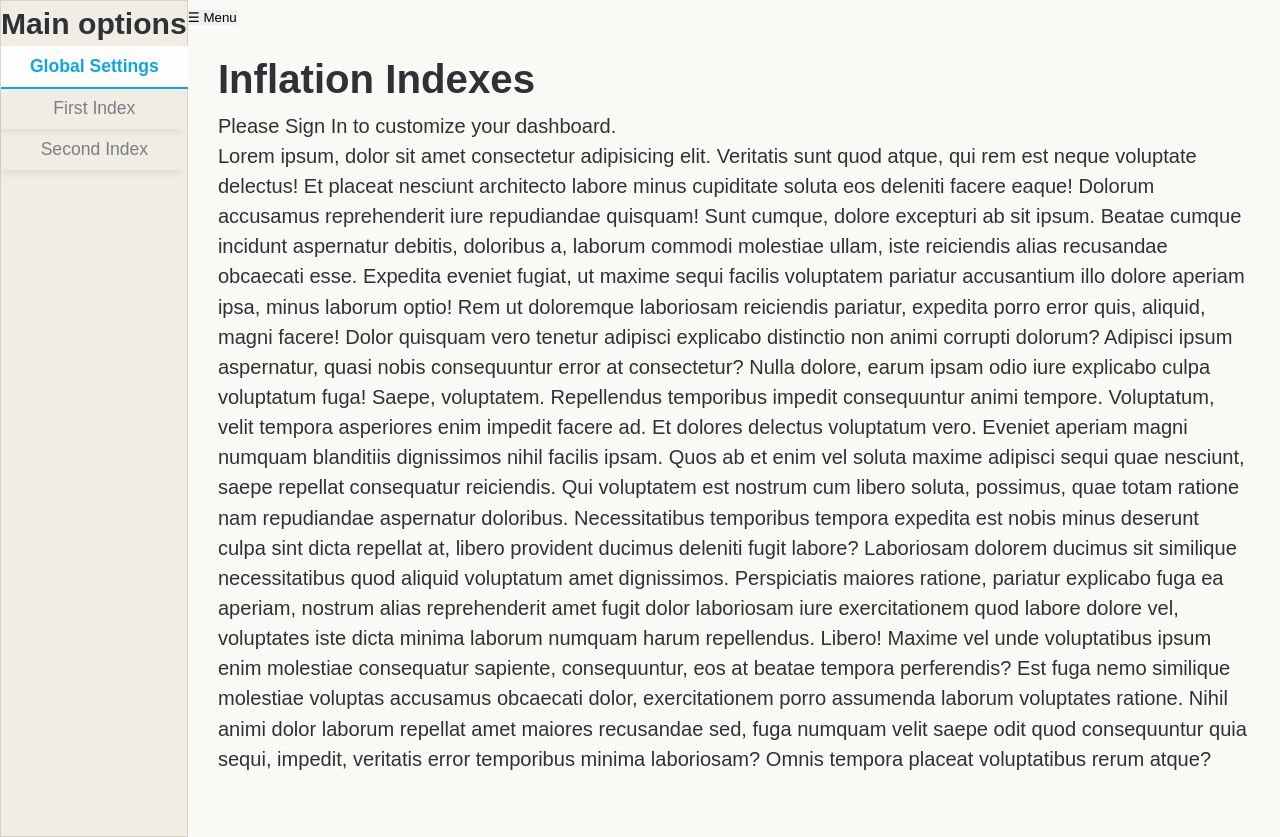
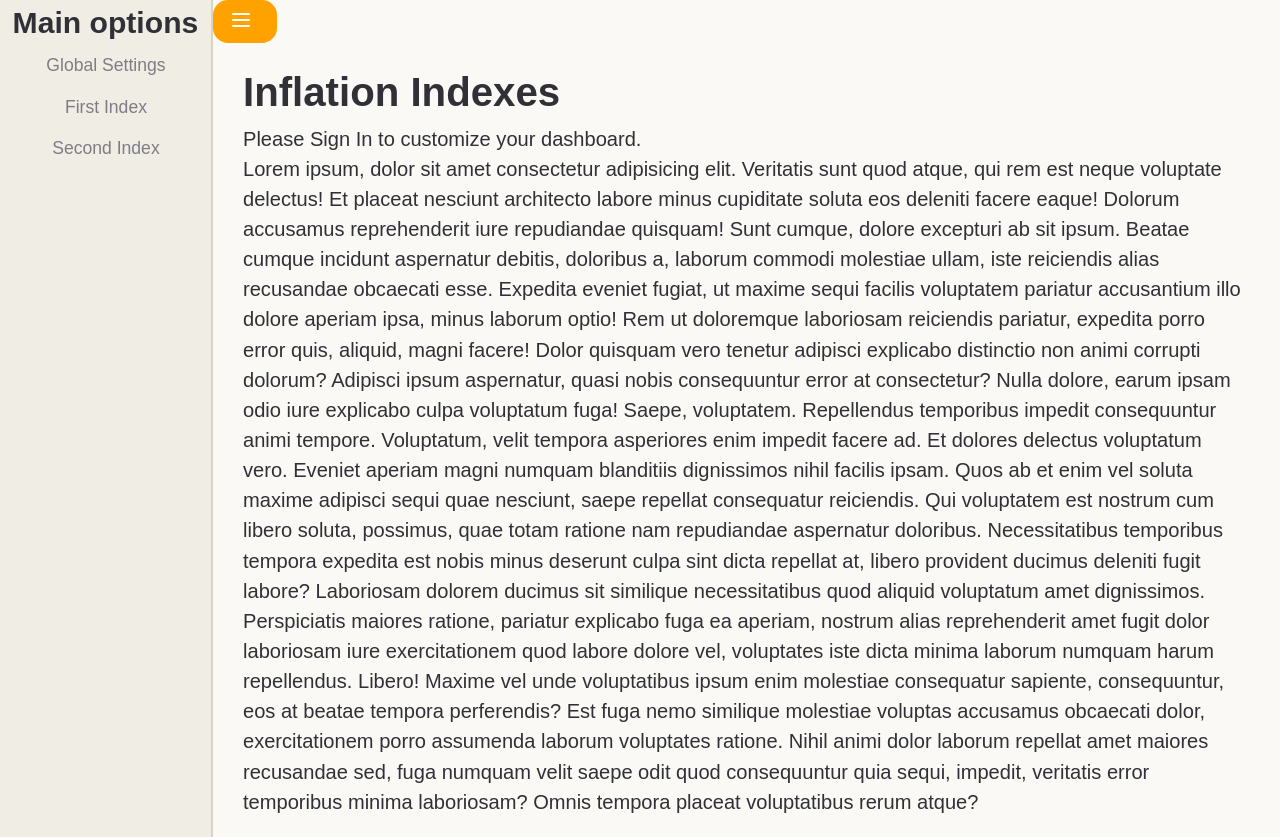
Before and after one commit to Hekeng/SQL-PHP_Practice, a PHP site: page /SQL-PHP_Practice/ in a window 1280 px wide. Shown: the part 72-909 px from the top of the page. Run offline with PHP 8.4, Linux system fonts and the light colour scheme.

Commit message:
finished the sidebar

```diff
--- a/SQL_Practice/assets/css/style.css
+++ b/SQL_Practice/assets/css/style.css
@@ -153,13 +153,13 @@ html {
 }
 
 .logo-box:hover strong {
-  color: var(--primary-700);
+  color: var(--accent-500);
   transform: translateY(-2px);
   text-shadow: 0 4px 6px rgba(0, 0, 0, 0.2);
 }
 
 .logo-box:active strong {
-  color: var(--primary-700);
+  color: var(--accent-500);
   transform: translateY(0px);
 
 }
@@ -254,21 +254,29 @@ body {
 
 .sidebar{
   display: flex;
-  flex-direction: column;
+
+  flex-direction: row;
   /* padding-right: var(--space-xs); */
+  width: auto;
+  min-width: 15rem;
+  max-width: 50rem;
   z-index: 10;
   background-color:  var(--gray-100);
-
-  border: 1px solid var(--gray-300);
-
   transform: translateY(0);
   transition: transform 0.4s cubic-bezier(0.175, 0.885, 0.32, 1.275);
 
 }
 
+.sidebar h2{
+  padding: 0rem 1rem ;
+}
+
 .options-navigation {
+  border-right: 1px solid var(--gray-300);
+  flex-shrink: 0;
   display: flex;
   flex-direction: column;
+
 }
 
 .nav-group {
@@ -303,9 +311,10 @@ body {
   position: relative;
   margin-right: -1px;
 
+  transition: all 0.4s ease;
   /* box-shadow: var(--shd-low); */
-  box-shadow: -4px 4px 10px -3px rgba(0,0,0,0.1);
-  transition: transform var(--t-fast), box-shadow var(--t-fast);
+  /* box-shadow: -4px 4px 10px -3px rgba(0,0,0,0.1);
+  transition: transform var(--t-fast), box-shadow var(--t-fast); */
 
 }
 
@@ -347,8 +356,32 @@ body {
 
 }
 
+.options {
+  display: grid;
+  grid-template-columns: 1fr;
+  border-right: 1px solid var(--gray-300);
+  max-width: 0;
+  width: 20rem;
+  overflow: hidden;
+  width: auto;
+  transition: max-width 0.4s;
+}
 
-.options {
+.options.is-active {
+  max-width: 50rem;
+}
+
+.options-panel.is-hidden {
+  opacity: 0;
+  pointer-events: none;
+
+}
+
+.options-panel{
+  grid-area: 1 / 1;
+  opacity: 1;
+  transition: opacity 0.4s ease-in-out;
+  padding: var(--space-md);
 }
 
 .shortUserInfo {
@@ -379,6 +412,37 @@ body {
 .is-none {
 }
 .only-admin {
+}
+
+.sidebar-toggle {
+  background-color: var(--accent-500); /* Твой оранжевый */
+  color: #ffffff;
+  border: none;
+  border-radius: var(--br-md);
+  padding: 8px 16px;
+  display: flex;
+  align-items: center;
+  gap: 8px;
+  cursor: pointer;
+  transition: background-color var(--t-fast);
+}
+
+.sidebar-toggle:hover {
+  background-color: var(--accent-700);
+}
+
+/* Скрываем шеврон по умолчанию */
+.sidebar-toggle .icon-chevron {
+  display: none;
+}
+
+/* При ховере прячем сэндвич и показываем шеврон */
+.sidebar-toggle:hover .icon-menu {
+  display: none;
+}
+
+.sidebar-toggle:hover .icon-chevron {
+  display: block;
 }
 
 /* ================= AUTH OVERLAY ================= */
--- a/SQL_Practice/assets/js/script.js
+++ b/SQL_Practice/assets/js/script.js
@@ -156,6 +156,7 @@ function switchPanels(triggerElement) {
 				panel.classList.add("is-hidden");
 		}
 	}
+    container.classList.add("is-active");
 
 }
 
--- a/SQL_Practice/includes/help.txt
+++ b/SQL_Practice/includes/help.txt
@@ -231,3 +231,6 @@ grid-row: span 3; — занять 3 ряда в высоту.
 Активная кнопка,Текст: var(--primary-500),"Яркий синий/голубой акцент покажет, где мы сейчас."
 Индикатор (полоска),  var(--accent-500),"Маленькая оранжевая полоска слева у активной кнопки — ""вишенка на торте""."
 Аватарка (буквы),Фон: var(--info) / Текст: #fff,Спокойный серо-зеленый фон для букв выглядит профессионально.
+
+
+Есть отличное API: ExchangeRate-API (у них есть бесплатный тариф).
--- a/SQL_Practice/index.php
+++ b/SQL_Practice/index.php
@@ -20,26 +20,30 @@ require_once TEMPLATES_PATH . '/header.tpl';
 			<div class="userE-mail"></div>
 		</div>
 
-		<nav class="nav-group">
+		<nav class="nav-group"
+				>
 			<h2 class="nav-caption">Main options</h2>
-			<ul class="switch-tabs-button">
+			<ul class="switch-tabs-button"
+				data-panel="switch-tabs-container">
 
 				<li>
-					<button class="nav-btn is-active"
+					<button class="nav-btn"
 							data-action="switch"
-							data-target="">
+							data-target="dashboard_view">
 						<i class="icon-options"></i> Global Settings
 					</button>
 				</li>
 				<li>
 					<button class="nav-btn"
 							data-action="switch"
-							data-target="">
+							data-target="first_index">
 						<i class="icon-FirstIndex"></i> First Index
 					</button>
 				</li>
 								<li>
-					<button class="nav-btn" data-action="switch" data-target="index_calc">
+					<button class="nav-btn"
+							data-action="switch"
+							data-target="second_index">
 						<i class="icon-FirstIndex""></i> Second Index
 					</button>
 				</li>
@@ -67,19 +71,49 @@ require_once TEMPLATES_PATH . '/header.tpl';
 			</ul>
 		</div>
 	</div>
-	<div class="options">
-		<ul>
-			<li></li>
-			<li></li>
-			<li></li>
-		</ul>
+	<div class="options " data-panel="switch-tabs-container">
+		<div class="options-panel"
+			data-panel="dashboard_view">
+			<h3>Global Settings</h3>
+			<p> Lorem ipsum dolor sit amet consectetur adipisicing elit. Et eveniet, ea praesentium totam neque quisquam, modi maxime natus nulla veniam optio eum. Recusandae earum soluta modi iure sapiente exercitationem ducimus.
+			 </p>
+		</div>
+		<div class="options-panel is-hidden"
+				data-panel="first_index">
+			<h3>First Index</h3>
+			<input type="number">
+		</div>
+			<div class="options-panel is-hidden"
+				data-panel="second_index">
+			<h3>Second Index</h3>
+			<input type="number">
+		</div>
 	</div>
 </aside>
 
     <main class="main_window">
 
-        <button class="sidebar-toggle" data-action="open" data-target="sidebar">☰ Menu</button>
+		<div class="btn-close-sideBar">
+			<button class="sidebar-toggle" data-action="open" data-target="sidebar">
+				<i>
+					<svg class="icon-menu" width="24" height="24" viewBox="0 0 24 24" fill="none" xmlns="http://www.w3.org/2000/svg">
+						<line class="line-top" x1="4" y1="6" x2="20" y2="6" stroke="currentColor" stroke-width="2" stroke-linecap="round"/>
+						<line class="line-mid" x1="4" y1="12" x2="20" y2="12" stroke="currentColor" stroke-width="2" stroke-linecap="round"/>
+						<line class="line-bot" x1="4" y1="18" x2="20" y2="18" stroke="currentColor" stroke-width="2" stroke-linecap="round"/>
+					</svg>
+				</i>
+				<i>
+					<svg class="icon-chevron" width="24" height="24" viewBox="0 0 24 24" fill="none" xmlns="http://www.w3.org/2000/svg">
+  						<path d="M15 18L9 12L15 6" stroke="currentColor" stroke-width="2" stroke-linecap="round" stroke-linejoin="round"/>
+					</svg>
+				</i>
 
+			</button>
+
+
+
+
+		</div>
         <div class="content">
             <div class="guest-content" data-panel="guest_view">
                 <h1>Inflation Indexes</h1>
```
